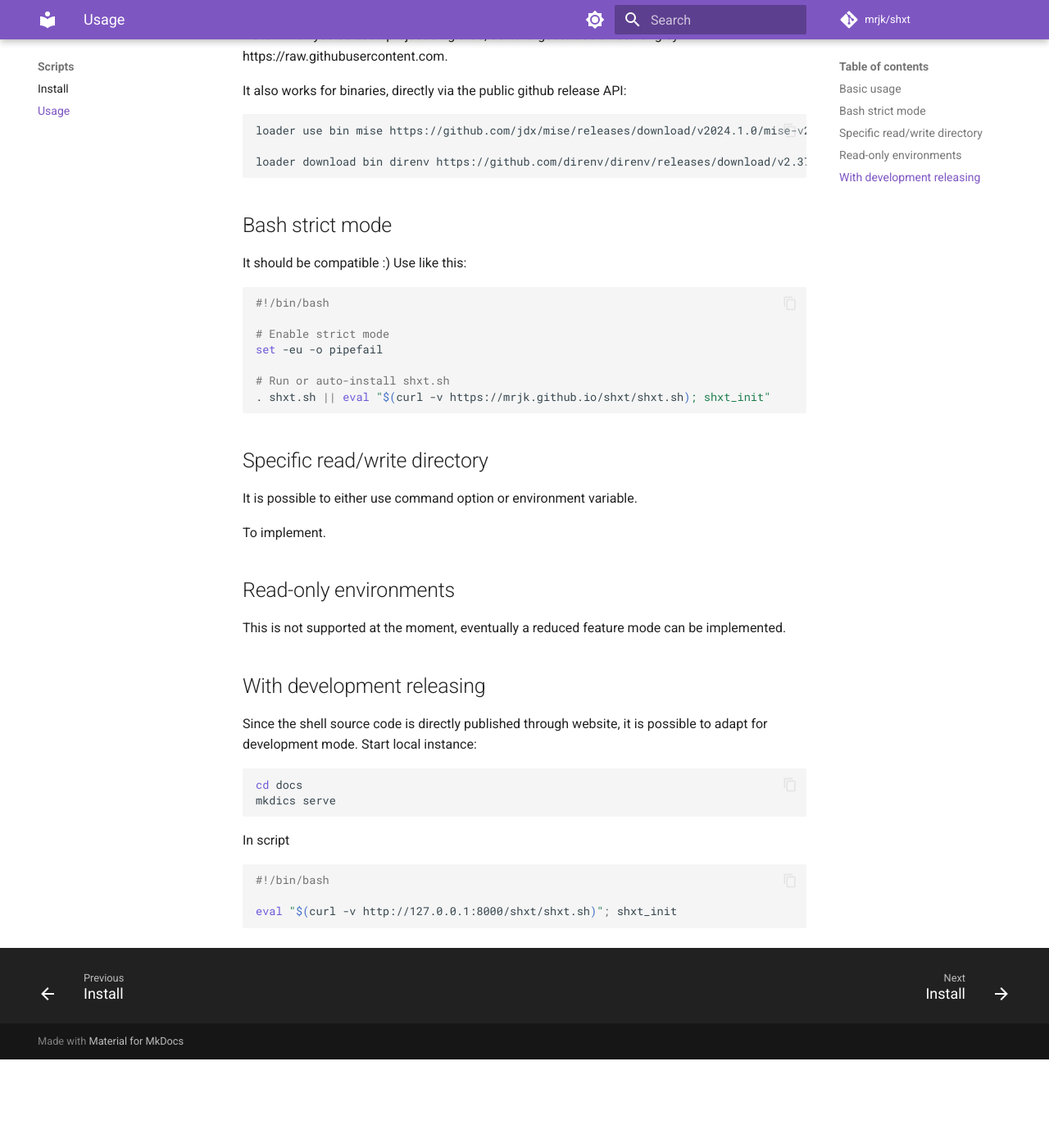
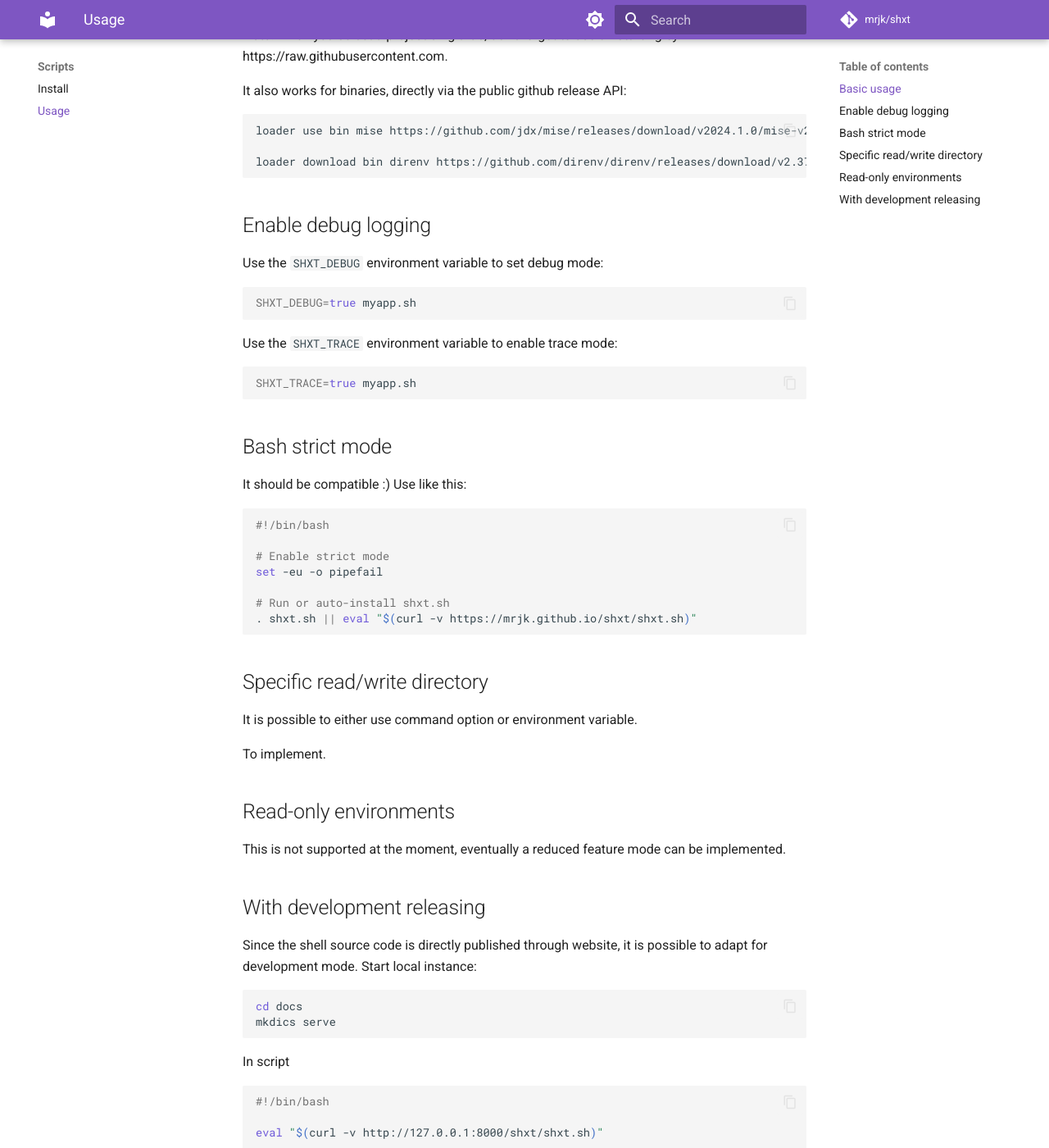
Before and after one commit to mrjk/shxt, an MkDocs documentation site: the page built from docs/docs/scripts/usage.md, in a window 1280 px wide and 1400 px high, scrolled down 994 px. Shown: the whole window at 82% size. Built offline with MkDocs 1.6.1 and Material for MkDocs 9.7.7, drawn with Linux system fonts in a browser that asks for light colours; comment, search, counter and statistics services are not loaded; before the commit the page ends 2286 px from its top, so only the background shows below that.

Commit message:
docs: wip

````diff
--- a/docs/docs/scripts/usage.md
+++ b/docs/docs/scripts/usage.md
@@ -48,6 +48,18 @@ loader use bin mise https://github.com/jdx/mise/releases/download/v2024.1.0/mise
 loader download bin direnv https://github.com/direnv/direnv/releases/download/v2.37.1/direnv.linux-amd64
 ```
 
+## Enable debug logging
+
+Use the `SHXT_DEBUG` environment variable to set debug mode:
+```bash
+SHXT_DEBUG=true myapp.sh
+```
+
+Use the `SHXT_TRACE` environment variable to enable trace mode:
+```bash
+SHXT_TRACE=true myapp.sh
+```
+
 
 ## Bash strict mode
 
@@ -60,7 +72,7 @@ It should be compatible :) Use like this:
 set -eu -o pipefail
 
 # Run or auto-install shxt.sh
-. shxt.sh || eval "$(curl -v https://mrjk.github.io/shxt/shxt.sh); shxt_init"
+. shxt.sh || eval "$(curl -v https://mrjk.github.io/shxt/shxt.sh)"
 ```
 
 ## Specific read/write directory
@@ -87,5 +99,5 @@ In script
 ```bash
 #!/bin/bash
 
-eval "$(curl -v http://127.0.0.1:8000/shxt/shxt.sh)"; shxt_init
+eval "$(curl -v http://127.0.0.1:8000/shxt/shxt.sh)"
 ```
````
Also changed, not shown: docs/docs/index.md (+1 -1 lines), docs/docs/scripts/install.md (+2 -2 lines), docs/docs/shell/usage.md (+3 -3 lines).
